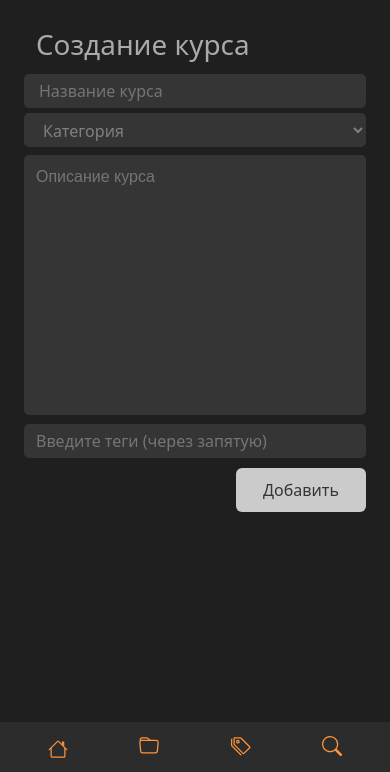
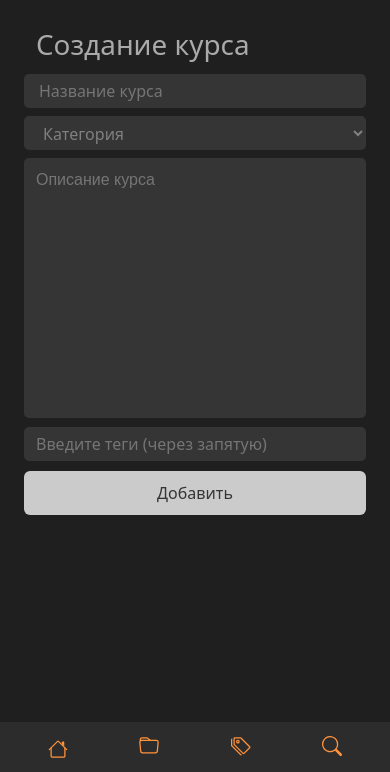
Before and after one commit to NevinLV/djangoCS, a Django app: page /main/create in a window 390 px wide. Shown: the part 72-844 px from the top of the page. Run offline with Django 3.2, Linux system fonts and the light colour scheme; a user stored in the database is signed in; data comes from the database, SQL or seed files in the repository; both versions use the stored data as it was after the commit.

Commit message:
Адаптивное создание курсов 2

```diff
--- a/main/static/main/css/design-tokens/MediaQueries.css
+++ b/main/static/main/css/design-tokens/MediaQueries.css
@@ -74,4 +74,10 @@
     .card .date{
         display: none;
     }
+    #id_category{
+    margin-top: 0;
+    }
+    #add_course{
+        width: 100%;
+    }
 }
--- a/main/static/main/css/design-tokens/form.css
+++ b/main/static/main/css/design-tokens/form.css
@@ -163,6 +163,7 @@ select{
 
 #id_title{
     width: 100%;
+    margin-bottom: 0;
 }
 
 #id_category{
--- a/main/templates/main/createcourse.html
+++ b/main/templates/main/createcourse.html
@@ -12,7 +12,7 @@
                     <h1>Создание курса</h1>
                     <div class="row">
                         <div class="form-error">{{ form.non_field_errors }}</div>
-                        <div class="col ps-0  pe-0 me-md-2 mb-0 createTitle">
+                        <div class="col ps-0  pe-0 me-md-2 mb-2 createTitle">
                             {{ form.title }}
                         </div>
                         <div class="col-md-4 ps-0 pe-0 mb-2">
```
Also changed, not shown: db.sqlite3.
